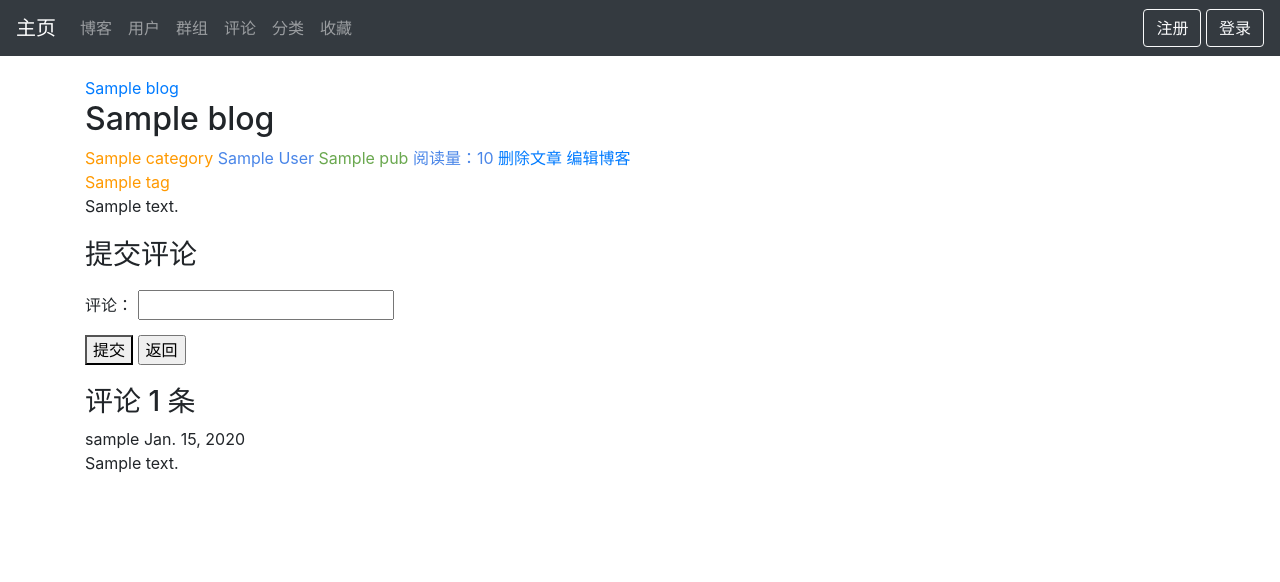
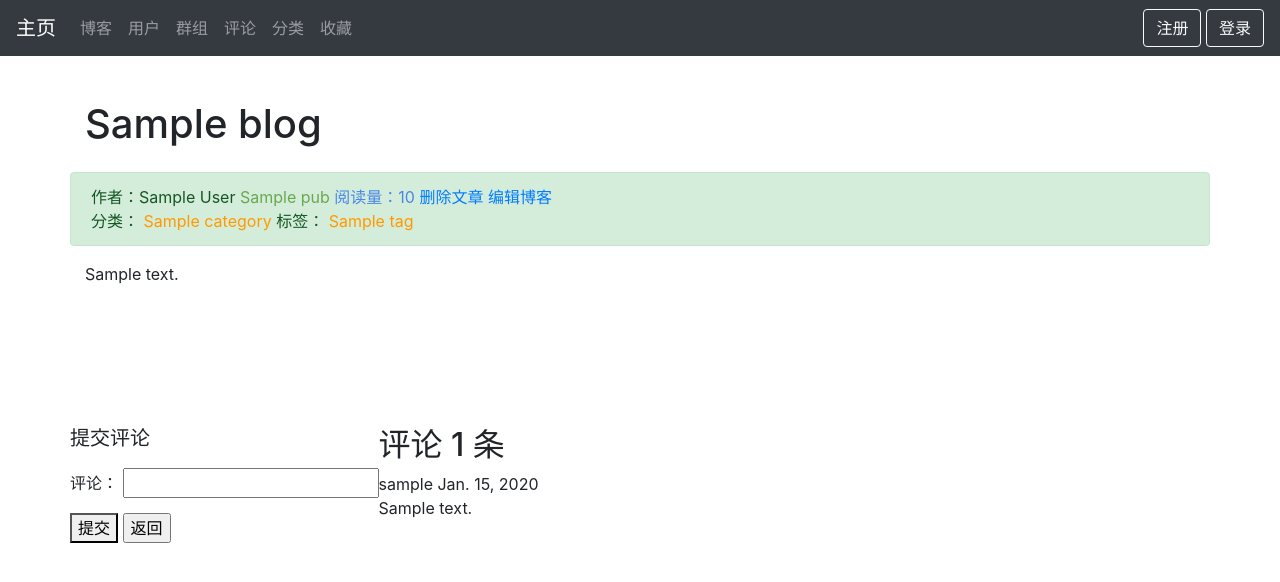
Before and after one commit to ffiamz/-, a Django app: template blog_system/model/templates/blog/blog_details.html in a window 1280 px wide. Shown: the top 582 px of the page. Run offline with Django 3.2, Linux system fonts and the light colour scheme; tables that the repository leaves empty hold one stand-in row (values such as "Sample post"); the template is opened without the code that fills it: values that come from a table or form of the project are taken from there, most other values are stand-ins (such as "Sample title", 1, 10 or a date in 2020); data that the repository does not hold is empty; some libraries are stand-ins or nearby versions.

Commit message:
modify css

```diff
--- a/blog_system/model/templates/blog/blog_details.html
+++ b/blog_system/model/templates/blog/blog_details.html
@@ -4,65 +4,51 @@
 <head>
         {% extends 'base.html'%}
         {% load staticfiles %}
-        <link rel="stylesheet" href="{% static 'md_css/monokai.css' %}">
 
-        <meta charset="UTF-8">
-        <title>{{ blog.title }}</title>
-        <style type="text/css">
-        .blog{
-            padding: 20px 0px;
-        }
-        .blog .info span{
-            padding-right: 10px;
-        }
-        .blog .summary{
-            padding-top: 20px;
-        }
-
-        </style>
 </head>
 <body>
+
+
+
     {% block main %}
-        <div class="container", style="margin-top:20px">
     <script>
     function back(){
         location.href = "{% url 'blog_view' %}";
     }
     </script>
 
-            <div class="header">
-                <span><a href="{% url 'blog_get_detail' blog.id %}">{{ blog.title }}</a></span>
-            </div>
-
-            <div class="content">
-                <div class="blog">
-                    <div class="title">
-                        <h2>{{ blog.title }}</h2>
-                    </div>
-                    <div class="info">
-                        <span class="category" style="color: #ff9900; ">{{ blog.category }}</span>
-                        <span class="author" style="color: #4a86e8">{{ blog.author }}</span>
+    <div class="container", style="margin-top:20px">
+        <div class="row">
+            <h1 class="col-12 mt-4 mb-4">{{ blog.title }}</h1>
+            <div class="col-12 alert alert-success">
+                作者：{{ blog.author }}
                 <span class="pub" style="color: #6aa84f">{{ blog.pub }}</span>
                 <!--<span class="delete" style="color: #6aa84f"></span>-->
                 <span class="views" style="color: #4a86e8">阅读量：{{ blog.views }}</span>
-                        <a href="{% url 'delete_blog' blog.id %}">删除文章</a>
-                        <a href="{% url 'update_blog' blog.id %}">编辑博客</a>
+                <span class="delte_blog"><a href="{% url 'delete_blog' blog.id %}">  删除文章</a></span>
+                <span class="update_blog"><a href="{% url 'update_blog' blog.id %}">  编辑博客</a></span>
                 <br>
+                分类：
+                <span class="category" style="color: #ff9900; ">{{ blog.category }}</span>
+
+                  标签：
                 {% for tag in blog.tag.all %}
                 <span class="tags" style="color: #ff9900;">{{ tag.name }}</span>
                 {% empty %}
                 {% endfor %}
-                        <br>
             </div>
-                    <div class="content">
-                        {{ blog.content | safe }}
+            <div class="col-12">
+                <p>{{ blog.content | safe }}</p>
             </div>
 
-                    <!--评论表单-->
+            <br><br>
+            <br><br>
+
+            <br><br>
             <div class="comment-post" style="padding-top: 20px;">
-                        <h3>提交评论</h3>
             <form action="{% url 'blog_get_detail' blog.id %}" method="post">
                 {% csrf_token %}
+                <h5>提交评论</h5>
                 <div class="row">
                     <div class="col-md-12" style="padding-top: 10px; ">
                         <label class="required" for="id_comment">评论：</label>
@@ -75,11 +61,9 @@
                 <input type="button" value="返回" onclick="back()">
             </form>
             </div>
-                <!--评论内容-->
-                <div class="comment">
 
             <div class="comment-display" style="padding-top: 20px;">
-                        <h3>评论 {{ blog.comment_set.count }} 条</h3>
+                <h2>评论 {{ blog.comment_set.count }} 条</h2>
                     <ul class="comment-list list-unstyled">
                         {% for comment in comments %}
                         <li class="comment-item">
@@ -94,10 +78,7 @@
                         {% endfor %}
                     </ul>
             </div>
-                </div>
 
-
-            </div>
         </div>
     </div>
     {% endblock %}
```
Also changed, not shown: blog_system/model/templates/blog/add_blog.html (+36 -13 lines). Lines whose indentation alone changed are shown as unchanged.
